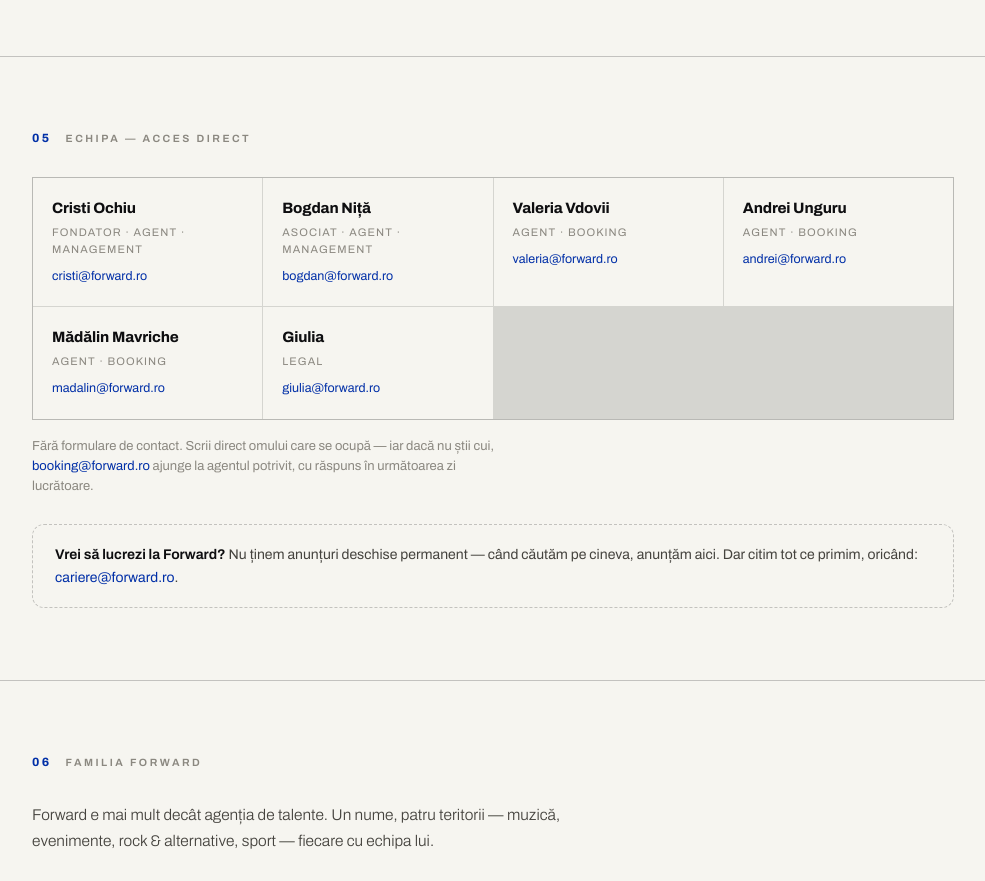
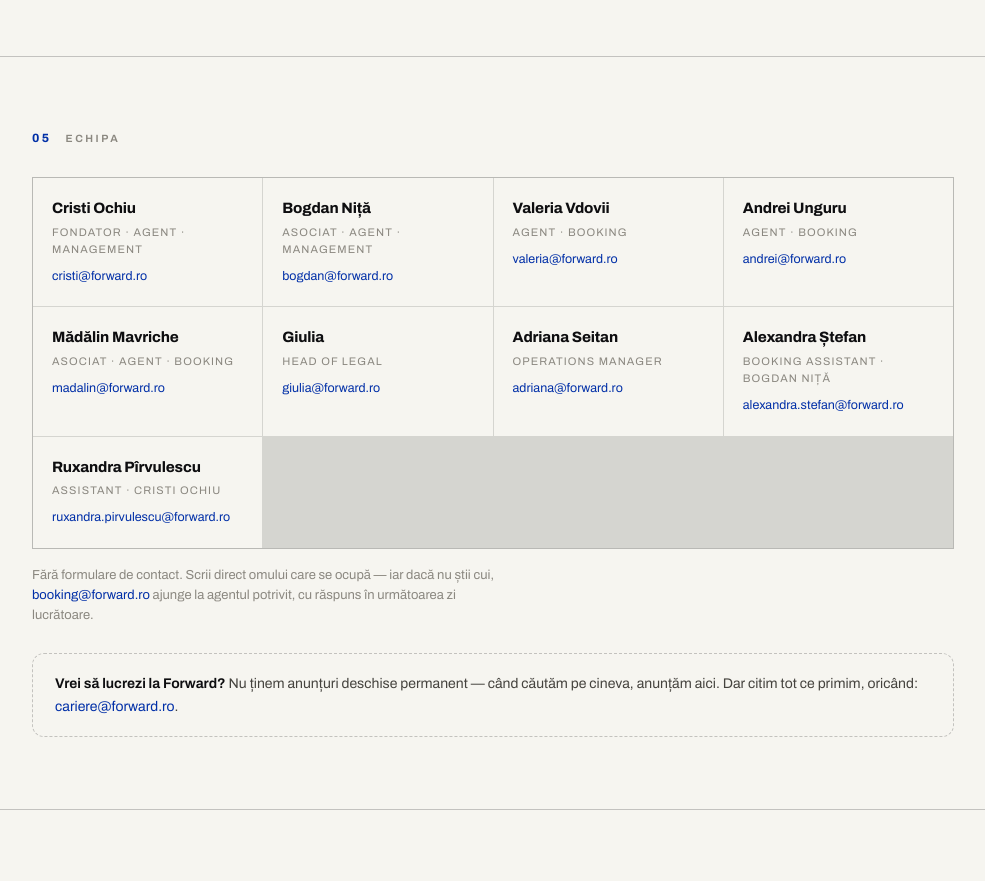
Before and after one commit to forward-hq/forward-ro, a Next.js app: page / in a window 1280 px wide. Shown: the part 7900-8781 px from the top of the page, without its empty margins (262-1247 px from the left). Built offline with nearby package versions, Linux system fonts and the light colour scheme.

Commit message:
Echipa: titlu nou, roluri actualizate + 3 membri noi

```diff
--- a/app/page.js
+++ b/app/page.js
@@ -107,14 +107,17 @@ export default function Home() {
         </section>
 
         <section className="chapter" id="c5">
-          <div className="ck"><span className="num">05</span><span className="t">Echipa — acces direct</span></div>
+                    <div className="ck"><span className="num">05</span><span className="t">Echipa</span></div>
           <div className="tgrid">
             <div className="tp"><b>Cristi Ochiu</b><span>Fondator · Agent · Management</span><a href="mailto:cristi@forward.ro">cristi@forward.ro</a></div>
             <div className="tp"><b>Bogdan Niță</b><span>Asociat · Agent · Management</span><a href="mailto:bogdan@forward.ro">bogdan@forward.ro</a></div>
             <div className="tp"><b>Valeria Vdovii</b><span>Agent · Booking</span><a href="mailto:valeria@forward.ro">valeria@forward.ro</a></div>
             <div className="tp"><b>Andrei Unguru</b><span>Agent · Booking</span><a href="mailto:andrei@forward.ro">andrei@forward.ro</a></div>
-            <div className="tp"><b>Mădălin Mavriche</b><span>Agent · Booking</span><a href="mailto:madalin@forward.ro">madalin@forward.ro</a></div>
-            <div className="tp"><b>Giulia</b><span>Legal</span><a href="mailto:giulia@forward.ro">giulia@forward.ro</a></div>
+                        <div className="tp"><b>Mădălin Mavriche</b><span>Asociat · Agent · Booking</span><a href="mailto:madalin@forward.ro">madalin@forward.ro</a></div>
+                        <div className="tp"><b>Giulia</b><span>Head of Legal</span><a href="mailto:giulia@forward.ro">giulia@forward.ro</a></div>
+              <div className="tp"><b>Adriana Seitan</b><span>Operations Manager</span><a href="mailto:adriana@forward.ro">adriana@forward.ro</a></div>
+              <div className="tp"><b>Alexandra Ștefan</b><span>Booking Assistant · Bogdan Niță</span><a href="mailto:alexandra.stefan@forward.ro">alexandra.stefan@forward.ro</a></div>
+              <div className="tp"><b>Ruxandra Pîrvulescu</b><span>Assistant · Cristi Ochiu</span><a href="mailto:ruxandra.pirvulescu@forward.ro">ruxandra.pirvulescu@forward.ro</a></div>
           </div>
           <p className="tnote">
             Fără formulare de contact. Scrii direct omului care se ocupă — iar
```
